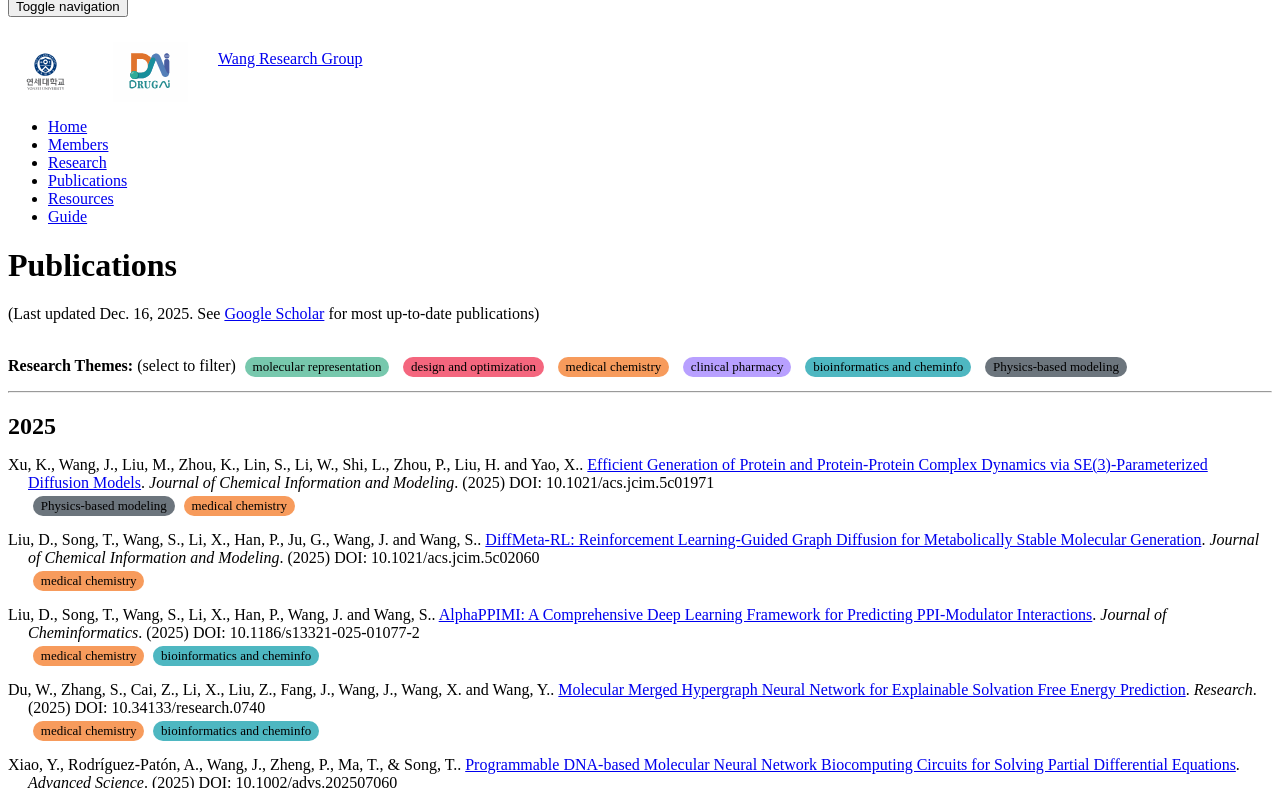
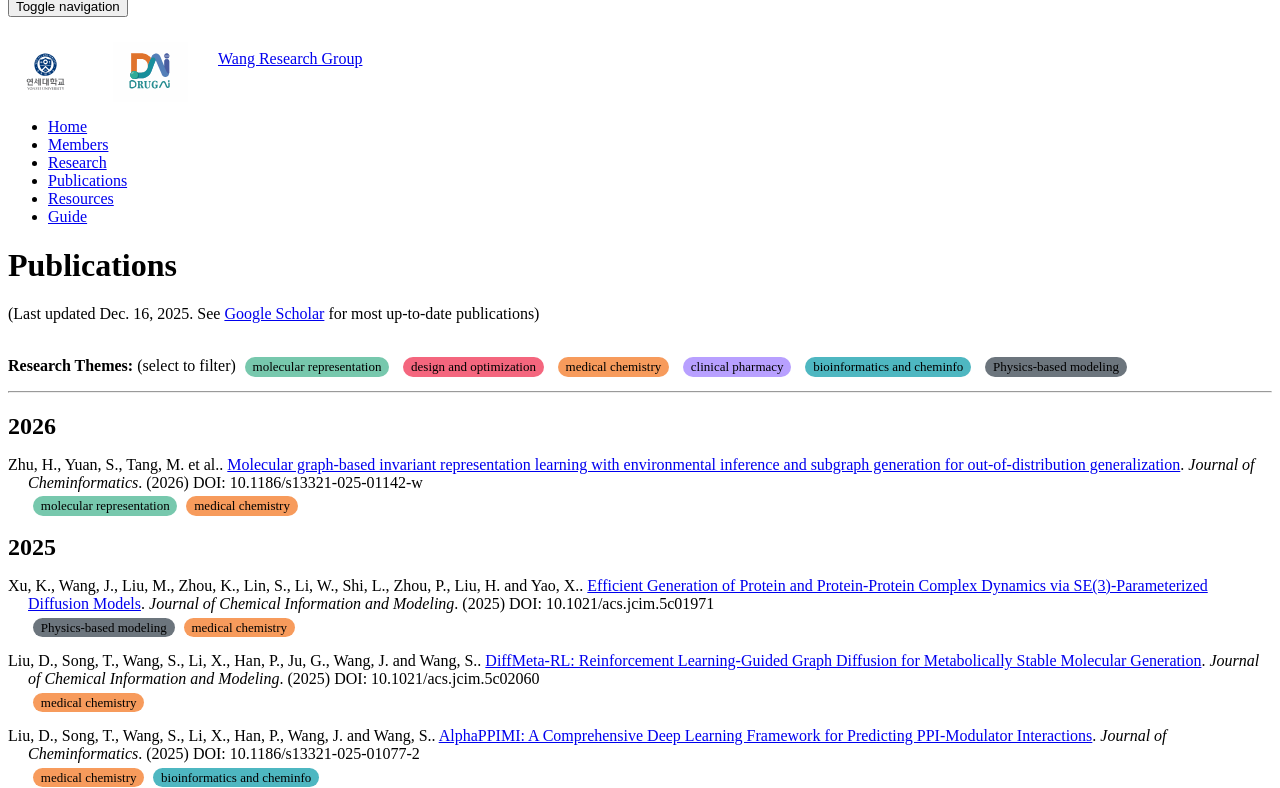
Before and after one commit to WangLab-DrugAI/wanggroup, a Jekyll site: the page built from _pages/publications.md, in a window 1280 px wide and 900 px high, cut to the strip 112-900 px from the top of the window. Built offline with Jekyll 4.4.1, drawn with Linux system fonts in a browser that asks for light colours; nearby versions of some CDN libraries.

Commit message:
Update publications.yml

```diff
--- a/_data/publications.yml
+++ b/_data/publications.yml
@@ -30,6 +30,16 @@
 #     - automation
 #     - metabolomics
 #     - data
+
+- title: "Molecular graph-based invariant representation learning with environmental inference and subgraph generation for out-of-distribution generalization"
+  authors: Zhu, H., Yuan, S., Tang, M. et al.
+  journal: Journal of Cheminformatics
+  year: 2026
+  url: https://doi.org/10.1186/s13321-025-01142-w
+  doi: 10.1186/s13321-025-01142-w
+  themes:
+    - molecular representation
+    - medical chemistry
 
 - title: "Efficient Generation of Protein and Protein-Protein Complex Dynamics via SE(3)-Parameterized Diffusion Models"
   authors: Xu, K., Wang, J., Liu, M., Zhou, K., Lin, S., Li, W., Shi, L., Zhou, P., Liu, H. and Yao, X.
```
